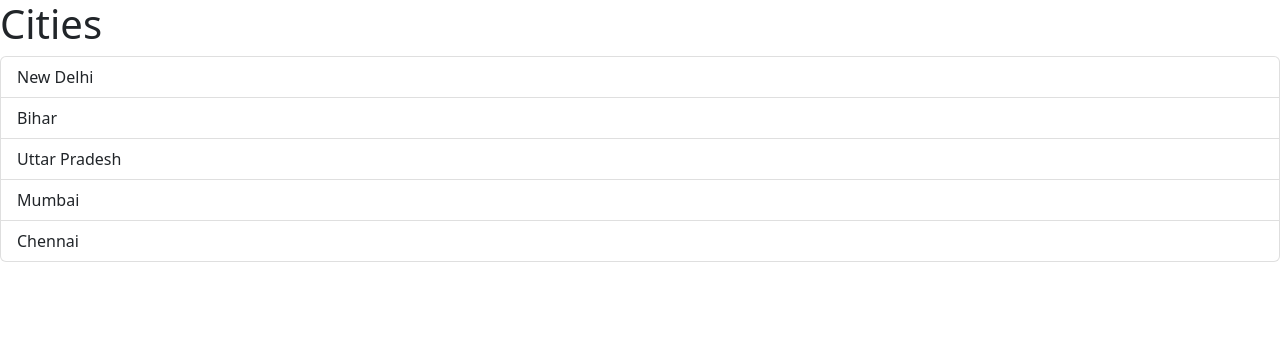
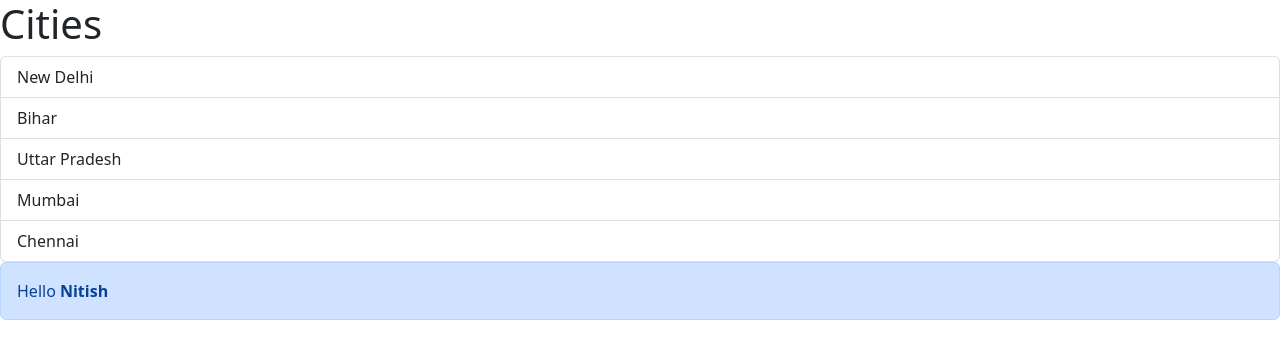
Before and after one commit to nitishkumar-TechM/React-Training-TechMahindra, a React (Vite) app in the folder React-codeWithMosh/React-18-for-beginners/react-app/: page / in a window 1280 px wide. Shown: the top 358 px of the page. Built offline with nearby package versions, Linux system fonts and the light colour scheme.

Commit message:
Passing Children as props

```diff
--- a/React-codeWithMosh/React-18-for-beginners/react-app/src/App.tsx
+++ b/React-codeWithMosh/React-18-for-beginners/react-app/src/App.tsx
@@ -1,4 +1,5 @@
 import ListGroup from "./components/ListGroup";
+import Alert from "./components/Alert";
 
 function App() {
   let items = ["New Delhi", "Bihar", "Uttar Pradesh", "Mumbai", "Chennai"];
@@ -10,6 +11,9 @@
   return (
     <div>
       <ListGroup items={items} heading="Cities" onSelectItem={handleSelectItem} />
+      <Alert>
+        Hello <strong>Nitish </strong>
+      </Alert>
     </div>
   );
 }
--- /dev/null
+++ b/React-codeWithMosh/React-18-for-beginners/react-app/src/components/Alert.tsx
@@ -0,0 +1,13 @@
+import { ReactNode } from "react";
+
+interface Props {
+    children: ReactNode;
+}
+
+const Alert = ({ children }: Props) => {
+    return (
+        <div className="alert alert-primary">{children}</div>
+    )
+}
+
+export default Alert;
```
